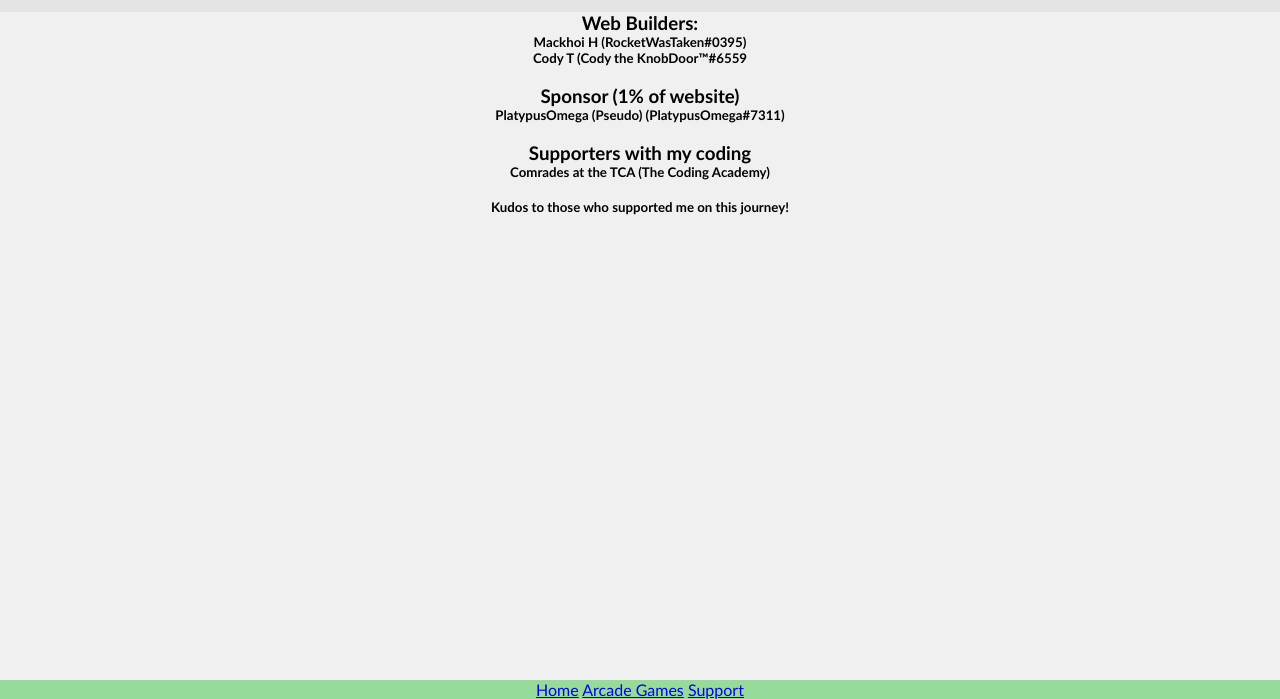
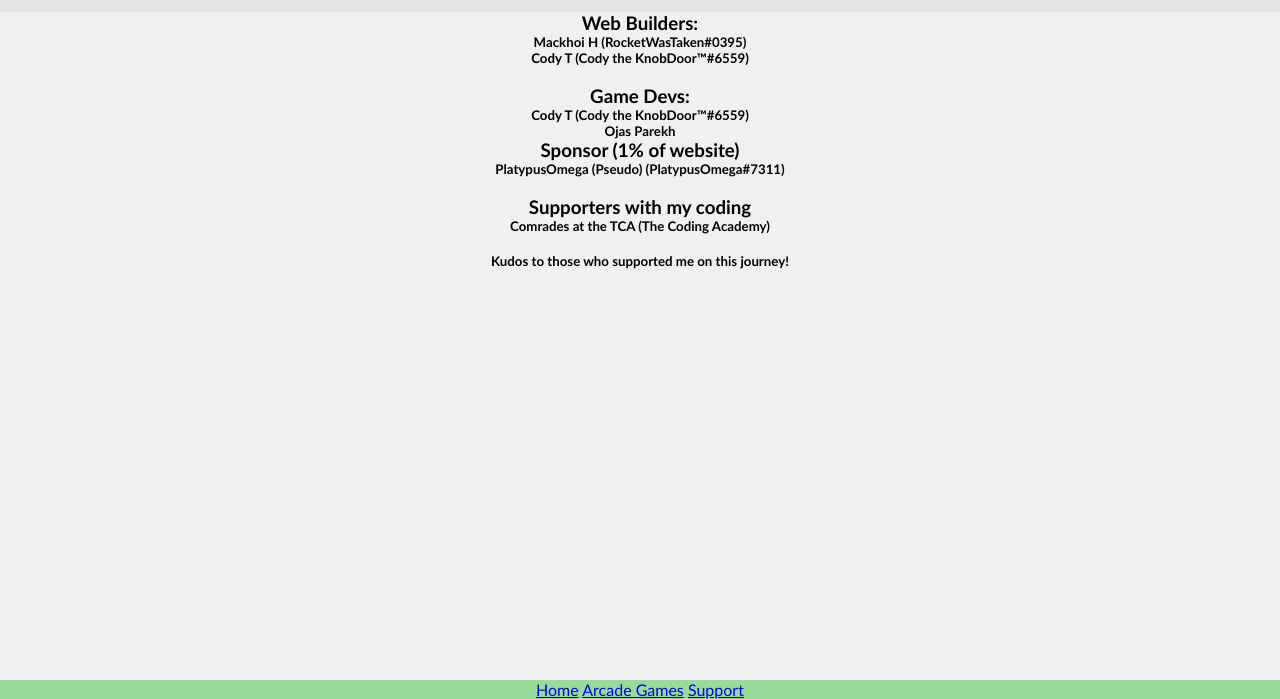
Before and after one commit to IamConfuzzled7197/endeavor_website, a plain HTML site: page About.html in a window 1280 px wide. Shown: the part 101-800 px from the top of the page. Drawn offline with Linux system fonts and the light colour scheme.

Commit message:
added Mr. Ojas

```diff
--- a/About.html
+++ b/About.html
@@ -20,8 +20,9 @@
 </head>
 <!--Now the body-->
 <body>
-  <h3>Web Builders:</h3><h5>Mackhoi H (RocketWasTaken#0395)<br>Cody T (Cody the KnobDoor™#6559</h5>
+  <h3>Web Builders:</h3><h5>Mackhoi H (RocketWasTaken#0395)<br>Cody T (Cody the KnobDoor™#6559)</h5>
   <br>
+  <h3>Game Devs:</h3><h5>Cody T (Cody the KnobDoor™#6559)<br>Ojas Parekh</h5>
   <h3>Sponsor (1% of website)</h3><h5>PlatypusOmega (Pseudo) (PlatypusOmega#7311)</h5>
   <br>
   <h3>Supporters with my coding</h3><h5>Comrades at the TCA (The Coding Academy)</h5>
```
